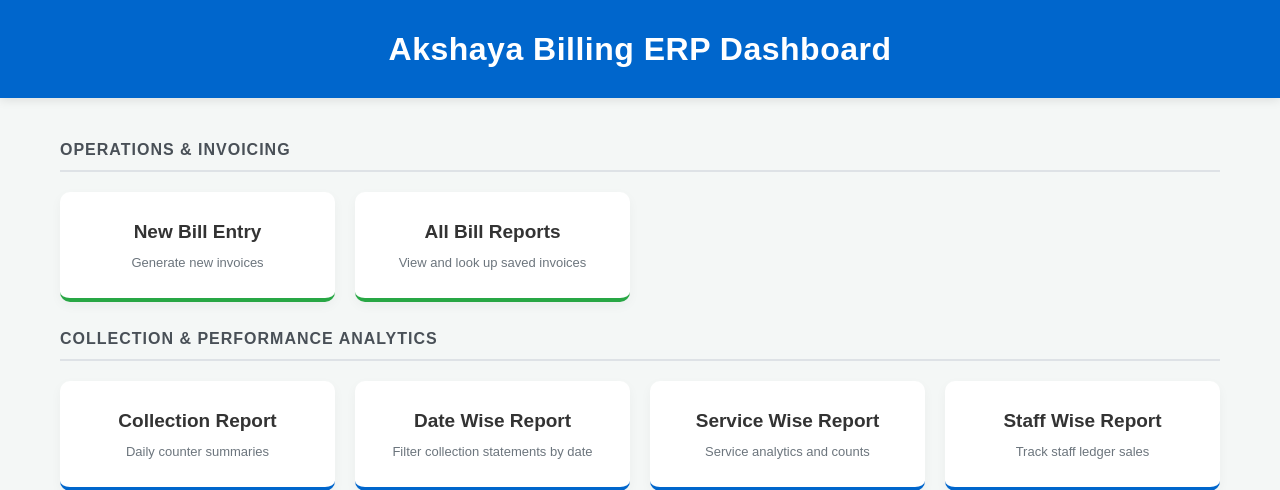
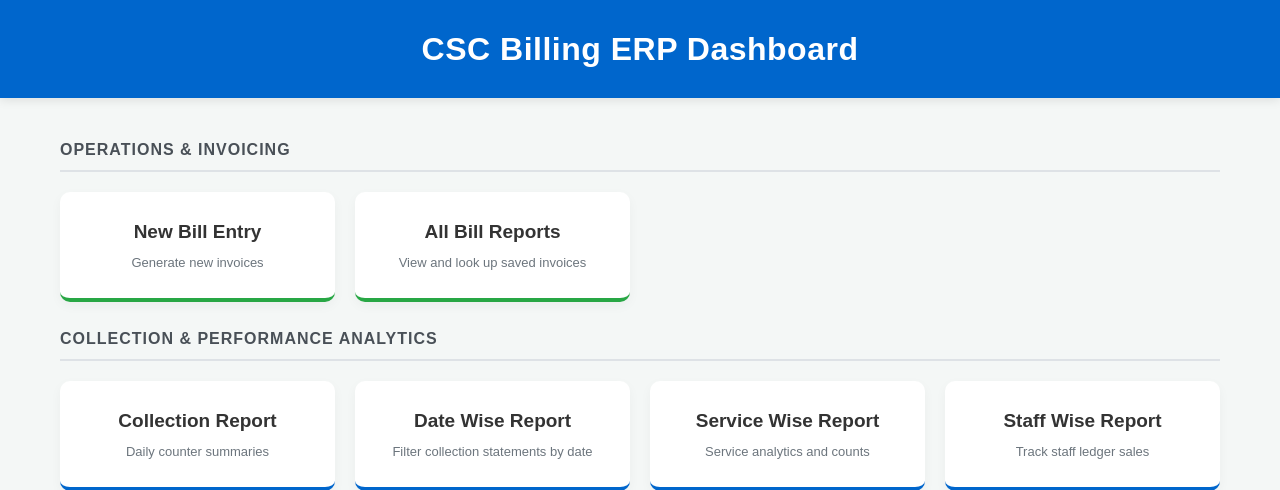
Before and after one commit to Akshayabill/csc-billing, a Flask app: page /dashboard in a window 1280 px wide. Shown: the top 490 px of the page. Run offline with Flask 3, Linux system fonts and the light colour scheme; the visitor is signed in with stand-in values (Sample User, id 1); some libraries are stand-ins or nearby versions.

Commit message:
Update dashboard.html

```diff
--- a/templates/dashboard.html
+++ b/templates/dashboard.html
@@ -1,7 +1,7 @@
 <!DOCTYPE html>
 <html>
 <head>
-    <title>Akshaya Billing ERP - Dashboard</title>
+    <title>CSC Billing ERP - Dashboard</title>
     <link href="https://cdn.jsdelivr.net/npm/bootstrap@5.3.3/dist/css/bootstrap.min.css" rel="stylesheet">
     <style>
         body {
@@ -105,7 +105,7 @@
 <body>
 
 <div class="header">
-    <h1>Akshaya Billing ERP Dashboard</h1>
+    <h1>CSC Billing ERP Dashboard</h1>
 </div>
 
 <div class="main-container container">
```
